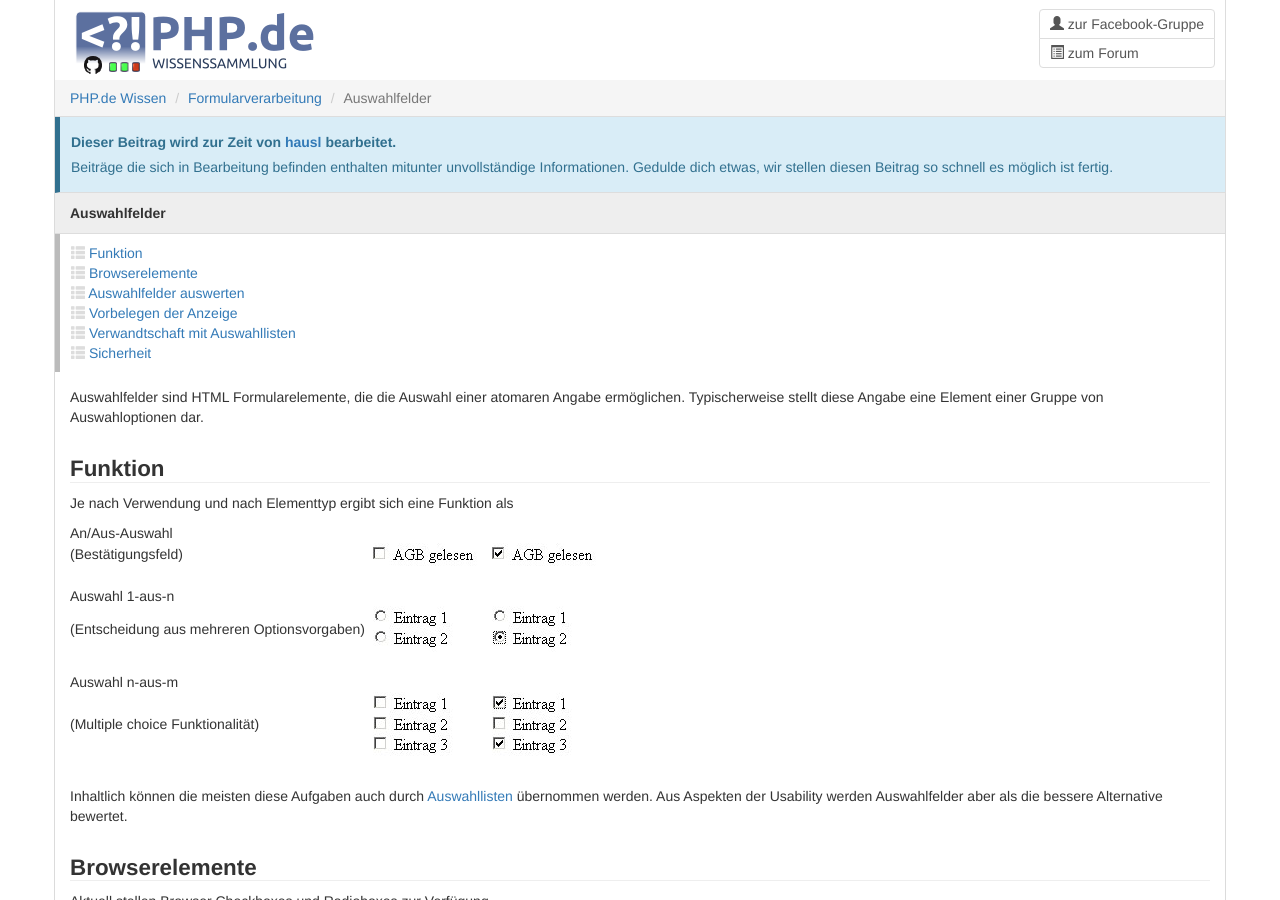
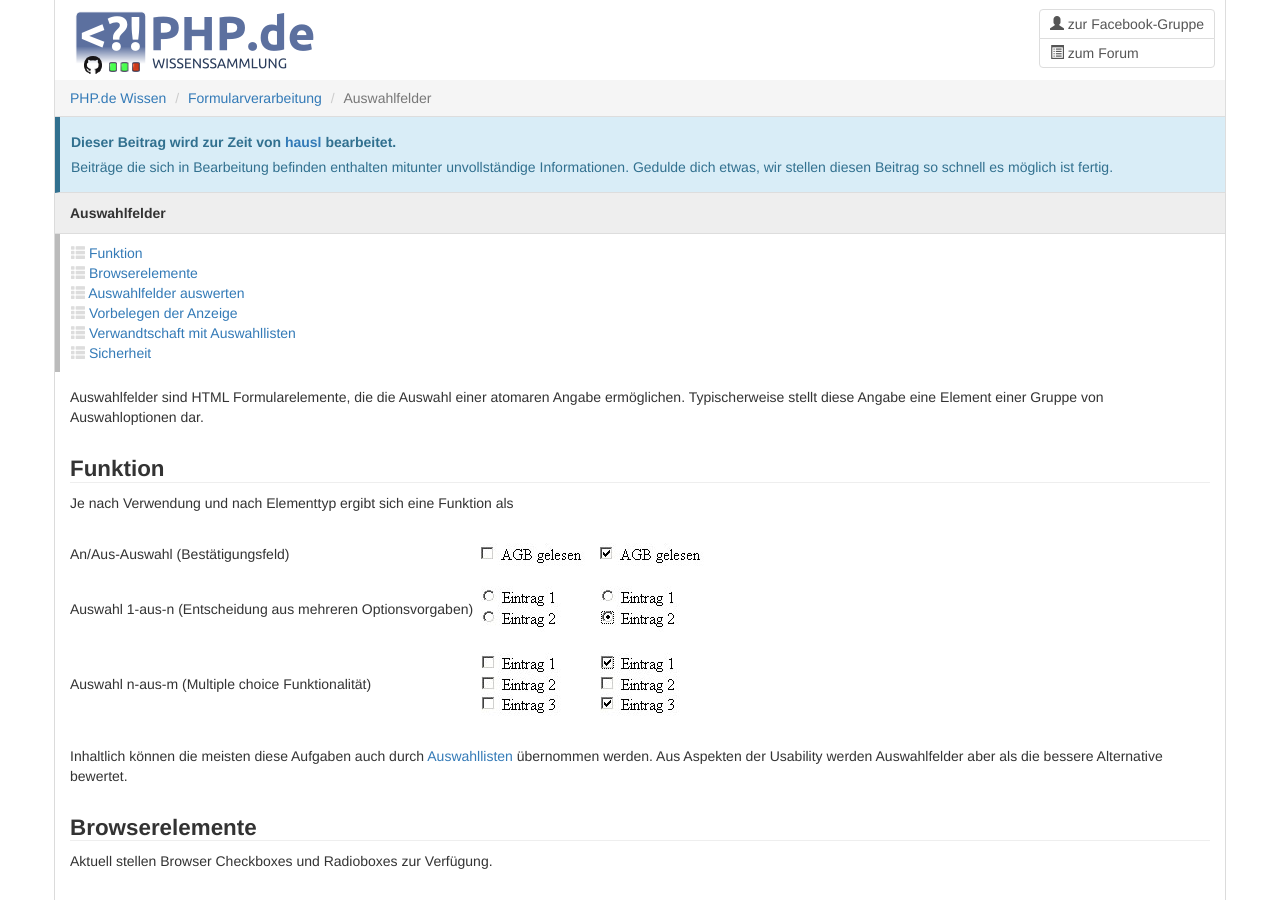
Before and after one commit to php-de/php-de.github.io, a Jekyll site: the page built from form/auswahlfelder.md, in a window 1280 px wide and 900 px high. Built offline with Jekyll 4.4.1, drawn with Linux system fonts in a browser that asks for light colours; nearby versions of some CDN libraries.

Commit message:
Update auswahlfelder.md

```diff
--- a/form/auswahlfelder.md
+++ b/form/auswahlfelder.md
@@ -42,16 +42,13 @@
 ### Funktion
 
 Je nach Verwendung und nach Elementtyp ergibt sich eine Funktion als
+<br>
 
-
-| An/Aus-Auswahl
-(Bestätigungsfeld) | ![Einfache Checkbox, Standardansicht](images/check-single-off.jpg)  ![Einfache Checkbox, ausgewählt](images/check-single-selected.jpg) |
+| An/Aus-Auswahl (Bestätigungsfeld) | ![Einfache Checkbox, Standardansicht](images/check-single-off.jpg)  ![Einfache Checkbox, ausgewählt](images/check-single-selected.jpg) |
 |  |  |
-| Auswahl 1-aus-n
-(Entscheidung aus mehreren Optionsvorgaben) | ![Radiobox-Gruppe, ohne Auswahl](images/radio-multi-off.jpg)  ![Radiobox-Gruppe, mit Auswahl](images/radio-multi-selected.jpg) |
+| Auswahl 1-aus-n (Entscheidung aus mehreren Optionsvorgaben) | ![Radiobox-Gruppe, ohne Auswahl](images/radio-multi-off.jpg)  ![Radiobox-Gruppe, mit Auswahl](images/radio-multi-selected.jpg) |
 |  |  |
-| Auswahl n-aus-m
-(Multiple choice Funktionalität) | ![Checkbox-Gruppe, ohne Auswahl](images/check-multi-off.jpg)  ![Checkbox-Gruppe, mit Auswahl](images/check-multi-selected.jpg) |
+| Auswahl n-aus-m (Multiple choice Funktionalität) | ![Checkbox-Gruppe, ohne Auswahl](images/check-multi-off.jpg)  ![Checkbox-Gruppe, mit Auswahl](images/check-multi-selected.jpg) |
 
 <br>
 
```
